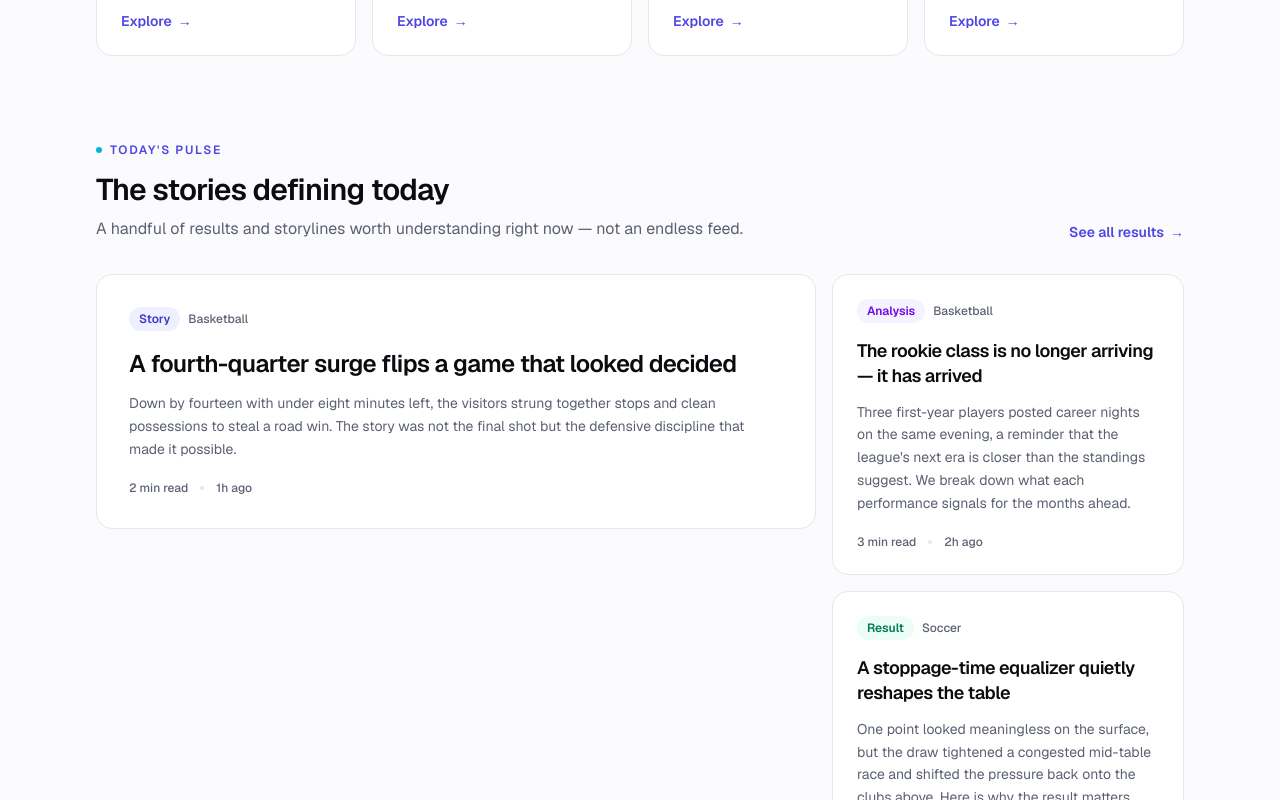
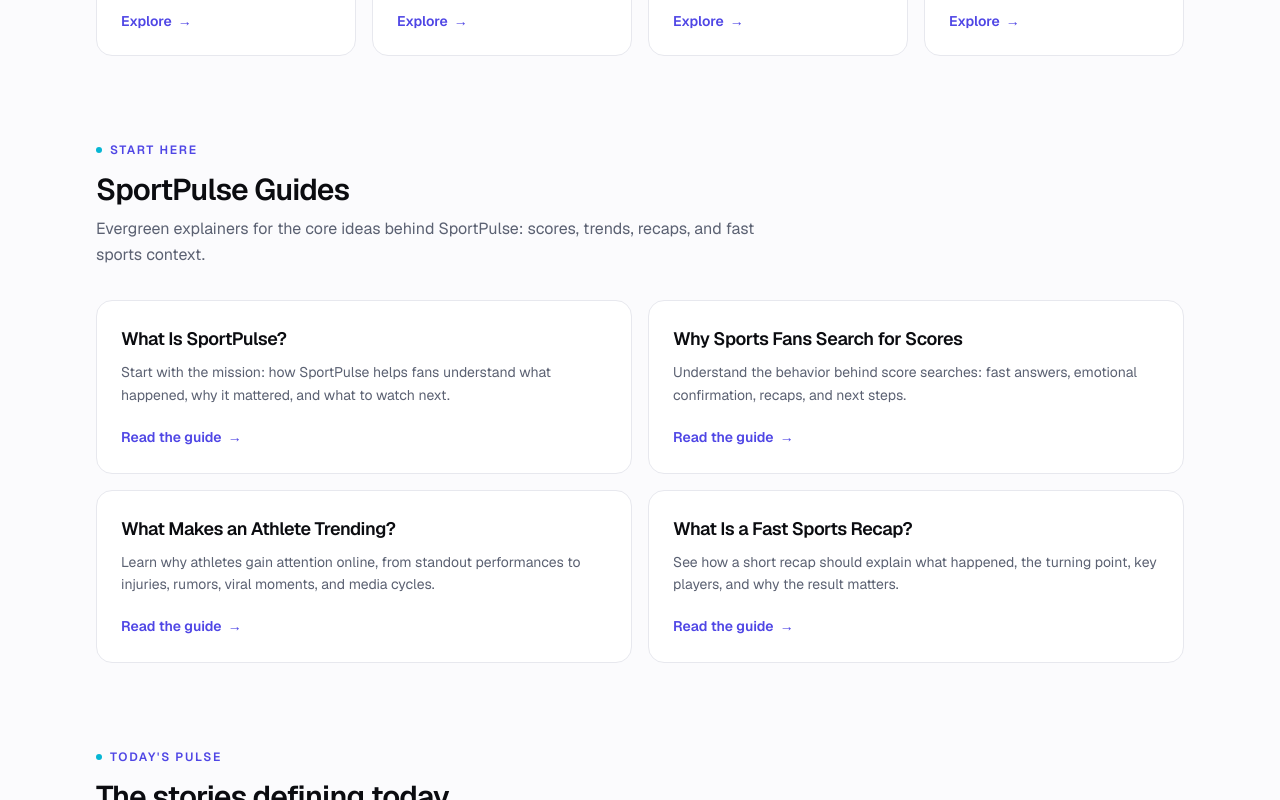
Before and after one commit to toollane/sportpulse.news, a Next.js app: page / in a window 1280 px wide. Shown: the part 1180-1980 px from the top of the page. Built offline with nearby package versions, Linux system fonts and the light colour scheme.

Commit message:
Improve internal linking for evergreen guides

```diff
--- a/app/explained/page.tsx
+++ b/app/explained/page.tsx
@@ -30,7 +30,7 @@
 
       <section className="mt-10 rounded-card border border-border bg-surface p-6 sm:p-7">
         <h2 className="text-xl font-semibold tracking-tight text-foreground">
-          Evergreen sports explainers
+          SportPulse Guides
         </h2>
         <p className="mt-2 text-sm leading-relaxed text-muted">
           Start with these foundational guides to understand how SportPulse
@@ -39,21 +39,38 @@
         <div className="mt-5 grid gap-3 sm:grid-cols-3">
           <Link
             href="/explained/what-is-sportpulse"
-            className="rounded-xl border border-border p-4 text-sm font-semibold text-foreground transition-colors hover:border-accent/40 hover:text-accent"
+            className="group rounded-xl border border-border p-4 transition-colors hover:border-accent/40"
           >
-            What Is SportPulse?
+            <span className="block text-sm font-semibold text-foreground group-hover:text-accent">
+              What Is SportPulse?
+            </span>
+            <span className="mt-2 block text-xs leading-relaxed text-muted">
+              A clear introduction to the independent sports intelligence
+              platform.
+            </span>
           </Link>
           <Link
             href="/explained/why-sports-fans-search-for-scores"
-            className="rounded-xl border border-border p-4 text-sm font-semibold text-foreground transition-colors hover:border-accent/40 hover:text-accent"
+            className="group rounded-xl border border-border p-4 transition-colors hover:border-accent/40"
           >
-            Why Sports Fans Search for Scores
+            <span className="block text-sm font-semibold text-foreground group-hover:text-accent">
+              Why Sports Fans Search for Scores
+            </span>
+            <span className="mt-2 block text-xs leading-relaxed text-muted">
+              Why score searches lead to context, recaps, and what happens next.
+            </span>
           </Link>
           <Link
             href="/explained/what-makes-an-athlete-trending"
-            className="rounded-xl border border-border p-4 text-sm font-semibold text-foreground transition-colors hover:border-accent/40 hover:text-accent"
+            className="group rounded-xl border border-border p-4 transition-colors hover:border-accent/40"
           >
-            What Makes an Athlete Trending?
+            <span className="block text-sm font-semibold text-foreground group-hover:text-accent">
+              What Makes an Athlete Trending?
+            </span>
+            <span className="mt-2 block text-xs leading-relaxed text-muted">
+              The performances, injuries, rumors, and viral moments that move
+              attention.
+            </span>
           </Link>
         </div>
       </section>
--- a/app/page.tsx
+++ b/app/page.tsx
@@ -19,6 +19,32 @@
 export default function Home() {
   const featuredStory = stories.find((s) => s.featured) ?? stories[0];
   const otherStories = stories.filter((s) => s.slug !== featuredStory.slug);
+  const guideLinks = [
+    {
+      href: "/explained/what-is-sportpulse",
+      title: "What Is SportPulse?",
+      description:
+        "Start with the mission: how SportPulse helps fans understand what happened, why it mattered, and what to watch next.",
+    },
+    {
+      href: "/explained/why-sports-fans-search-for-scores",
+      title: "Why Sports Fans Search for Scores",
+      description:
+        "Understand the behavior behind score searches: fast answers, emotional confirmation, recaps, and next steps.",
+    },
+    {
+      href: "/explained/what-makes-an-athlete-trending",
+      title: "What Makes an Athlete Trending?",
+      description:
+        "Learn why athletes gain attention online, from standout performances to injuries, rumors, viral moments, and media cycles.",
+    },
+    {
+      href: "/recaps/what-is-a-fast-sports-recap",
+      title: "What Is a Fast Sports Recap?",
+      description:
+        "See how a short recap should explain what happened, the turning point, key players, and why the result matters.",
+    },
+  ];
 
   return (
     <>
@@ -39,6 +65,40 @@
         <div className="mt-8 grid gap-4 sm:grid-cols-2 lg:grid-cols-4">
           {features.map((feature) => (
             <FeatureCard key={feature.href} feature={feature} />
+          ))}
+        </div>
+      </section>
+
+      {/* SportPulse Guides */}
+      <section className="mx-auto mt-20 w-full max-w-6xl px-5 sm:px-8">
+        <SectionHeader
+          eyebrow="Start here"
+          title="SportPulse Guides"
+          description="Evergreen explainers for the core ideas behind SportPulse: scores, trends, recaps, and fast sports context."
+        />
+        <div className="mt-8 grid gap-4 sm:grid-cols-2">
+          {guideLinks.map((guide) => (
+            <Link
+              key={guide.href}
+              href={guide.href}
+              className="group rounded-card border border-border bg-surface p-6 transition-all hover:-translate-y-0.5 hover:border-accent/40 hover:shadow-[0_12px_40px_-20px_rgba(79,70,229,0.45)]"
+            >
+              <h3 className="text-lg font-semibold tracking-tight text-foreground">
+                {guide.title}
+              </h3>
+              <p className="mt-2 text-sm leading-relaxed text-muted">
+                {guide.description}
+              </p>
+              <span className="mt-5 inline-flex items-center gap-1.5 text-sm font-semibold text-accent">
+                Read the guide
+                <span
+                  aria-hidden
+                  className="transition-transform group-hover:translate-x-0.5"
+                >
+                  →
+                </span>
+              </span>
+            </Link>
           ))}
         </div>
       </section>
--- a/app/recaps/page.tsx
+++ b/app/recaps/page.tsx
@@ -31,7 +31,7 @@
 
       <section className="mt-10 rounded-card border border-border bg-surface p-6 sm:p-7">
         <h2 className="text-xl font-semibold tracking-tight text-foreground">
-          Recap guide
+          Fast recap guide
         </h2>
         <p className="mt-2 text-sm leading-relaxed text-muted">
           New to the format? Read the evergreen guide to what makes a fast
@@ -39,9 +39,15 @@
         </p>
         <Link
           href="/recaps/what-is-a-fast-sports-recap"
-          className="mt-5 inline-flex rounded-full border border-border px-4 py-2 text-sm font-semibold text-foreground transition-colors hover:border-accent/40 hover:text-accent"
+          className="group mt-5 block rounded-xl border border-border p-4 transition-colors hover:border-accent/40 sm:max-w-md"
         >
-          What Is a Fast Sports Recap? →
+          <span className="block text-sm font-semibold text-foreground group-hover:text-accent">
+            What Is a Fast Sports Recap?
+          </span>
+          <span className="mt-2 block text-xs leading-relaxed text-muted">
+            Learn how short recaps should cover what happened, the turning
+            point, key players, why it matters, and what to watch next.
+          </span>
         </Link>
       </section>
 
```
